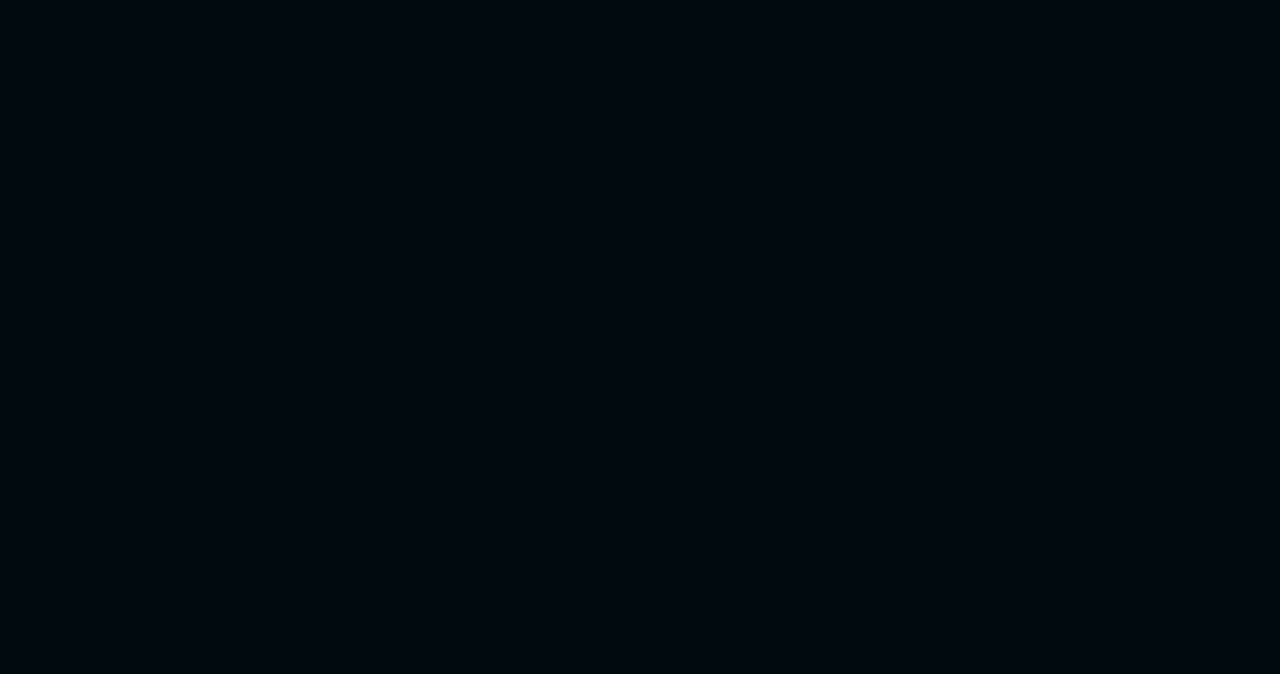
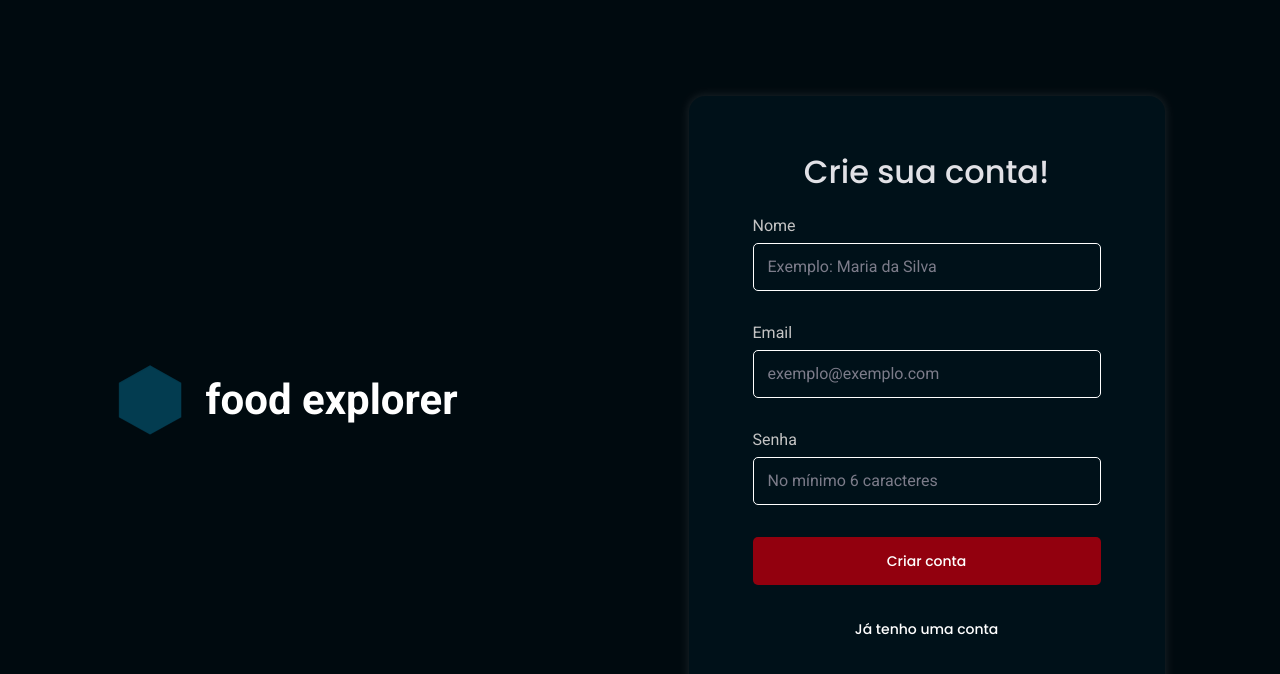
Before and after one commit to RenanFachin/RS_FoodExplorer, a React (Vite) app: page /register in a window 1280 px wide. Before the commit this address had no page. Shown: the top 674 px of the page. Built offline with nearby package versions, Linux system fonts and the light colour scheme.

Commit message:
:sparkles: Feat: Cria state para a página de cadastro de usuário e bugfix do componente Button

```diff
--- a/src/Routes/index.jsx
+++ b/src/Routes/index.jsx
@@ -6,8 +6,8 @@ import { AuthRoutes } from "./auth.routes";
 export function Routes(){
     return(
         <BrowserRouter>
-            <AppRoutes />
-            {/* <AuthRoutes /> */}
+            {/* <AppRoutes /> */}
+            <AuthRoutes />
         </BrowserRouter>
     )
 }
--- a/src/components/Button/index.jsx
+++ b/src/components/Button/index.jsx
@@ -1,14 +1,10 @@
 import { Container } from './styles'
 
 // export function Button({title}) e usar diretamente {title} dentro do container
-export function Button(props){
+export function Button({title, ...rest}){
     return(
-        <Container type="button" disabled={props.loading}>
-            {/* Entre {} para o react saber que é uma propriedade */}
-            {/* {props.title} */}
-
-            {/* If Ternário */}
-            {props.loading ? 'Carregando...' : props.title }
+        <Container type="button" {...rest} >
+            {title}
         </Container>
     )
 }
--- a/src/components/Button/styles.js
+++ b/src/components/Button/styles.js
@@ -12,7 +12,7 @@ export const Container = styled.button`
 
     padding: 1.2rem 3.2rem;
 
-    &disabled{
+    &:disabled{
         opacity: 0.5;
     }
 `;
--- a/src/components/HeaderButton/index.jsx
+++ b/src/components/HeaderButton/index.jsx
@@ -1,9 +1,9 @@
 import { Container } from './styles'
 import { TbReceipt } from 'react-icons/tb'
 
-export function HeaderButton({title}){
+export function HeaderButton({title, ...rest}){
     return(
-        <Container to='/orderpage'>
+        <Container to='/orderpage' {...rest} >
             <TbReceipt />
             {title}
         </Container>
--- a/src/components/Input/index.jsx
+++ b/src/components/Input/index.jsx
@@ -1,9 +1,9 @@
 import { Container } from './styles';
 
-export function Input({label, title, icon: Icon, ...rest}){
+export function Input({label, title, ...rest}){
     return(
         <Container>
-            <label htmlFor="{label}">
+            <label htmlFor={label}>
                 {title}
             </label>
 
--- a/src/pages/SignIn/index.jsx
+++ b/src/pages/SignIn/index.jsx
@@ -7,6 +7,7 @@ import { Button } from '../../components/Button'
 import { Link } from 'react-router-dom'
 
 export function SignIn() {
+
   return (
     <Container>
 
@@ -39,7 +40,7 @@ export function SignIn() {
       required
       />
 
-      <Button title="Entrar" />
+      <Button title="Entrar"/>
 
       <Link to='/register'>
         Criar uma conta
--- a/src/pages/SignUp/index.jsx
+++ b/src/pages/SignUp/index.jsx
@@ -1,11 +1,47 @@
+import { useState } from "react"
+
+// Conexão e configurações da API
+import {api} from '../../services/api'
+
+// Import de estilizações
 import { Container, Form } from './styles';
 
+// Importação de components
 import { Input } from '../../components/Input/'
 import { Button } from '../../components/Button/'
 
-import { Link } from 'react-router-dom'
+// Navegação
+import { Link, useNavigate } from 'react-router-dom'
+
 
 export function SignUp(){
+    // States da página
+    const [name, setName] = useState("");
+    const [email, setEmail] = useState("");
+    const [password, setPassword] = useState("");
+
+    // Inicilizando o navigate
+    const navigate = useNavigate();
+
+    function handleSignUp(){
+
+        if(!name || !email || !password){
+            return alert("Preencha todos os campos!");
+        }
+
+        // Acessando a api
+        api.post("/users", { name, email, password })
+        .then(()=>{
+            alert("Usuário cadastrado com sucesso!")
+            navigate("/")
+        })
+        .catch(error => {
+            if(error.response){
+                alert("Não foi possível cadastrar")
+            }
+        })
+    }
+
     return(
         <Container>
             <div>
@@ -25,7 +61,8 @@ export function SignUp(){
                 type="text"
                 label="nome"
                 placeholder = "Exemplo: Maria da Silva"
-                required
+                // required
+                onChange={e => setName(e.target.value)}
                 />
 
                 <Input
@@ -33,7 +70,8 @@ export function SignUp(){
                 type="email"
                 label="email"
                 placeholder = "exemplo@exemplo.com"
-                required
+                // required
+                onChange={e => setEmail(e.target.value)}
                 />
 
                 <Input
@@ -41,17 +79,23 @@ export function SignUp(){
                 label="password"
                 type="password"
                 placeholder = "No mínimo 6 caracteres"
-                minLength = "6"
-                required
+                // minLength = "6"
+                // required
+                onChange={e => setPassword(e.target.value)}
                 />
 
-                <Button title="Criar conta" />
+                <Button
+                onClick={handleSignUp}
+                title={"Criar conta"}
+                />
+
+
 
                 <Link to='/'>
                     Já tenho uma conta
                 </Link>
 
-                </Form>
+            </Form>
         </Container>
     )
 }
--- a/src/pages/SignUp/styles.js
+++ b/src/pages/SignUp/styles.js
@@ -26,6 +26,7 @@ export const Container = styled.div`
             height: 7rem;
         }
     }
+
 
     @media (max-width: 810px) {
     > div{
```
